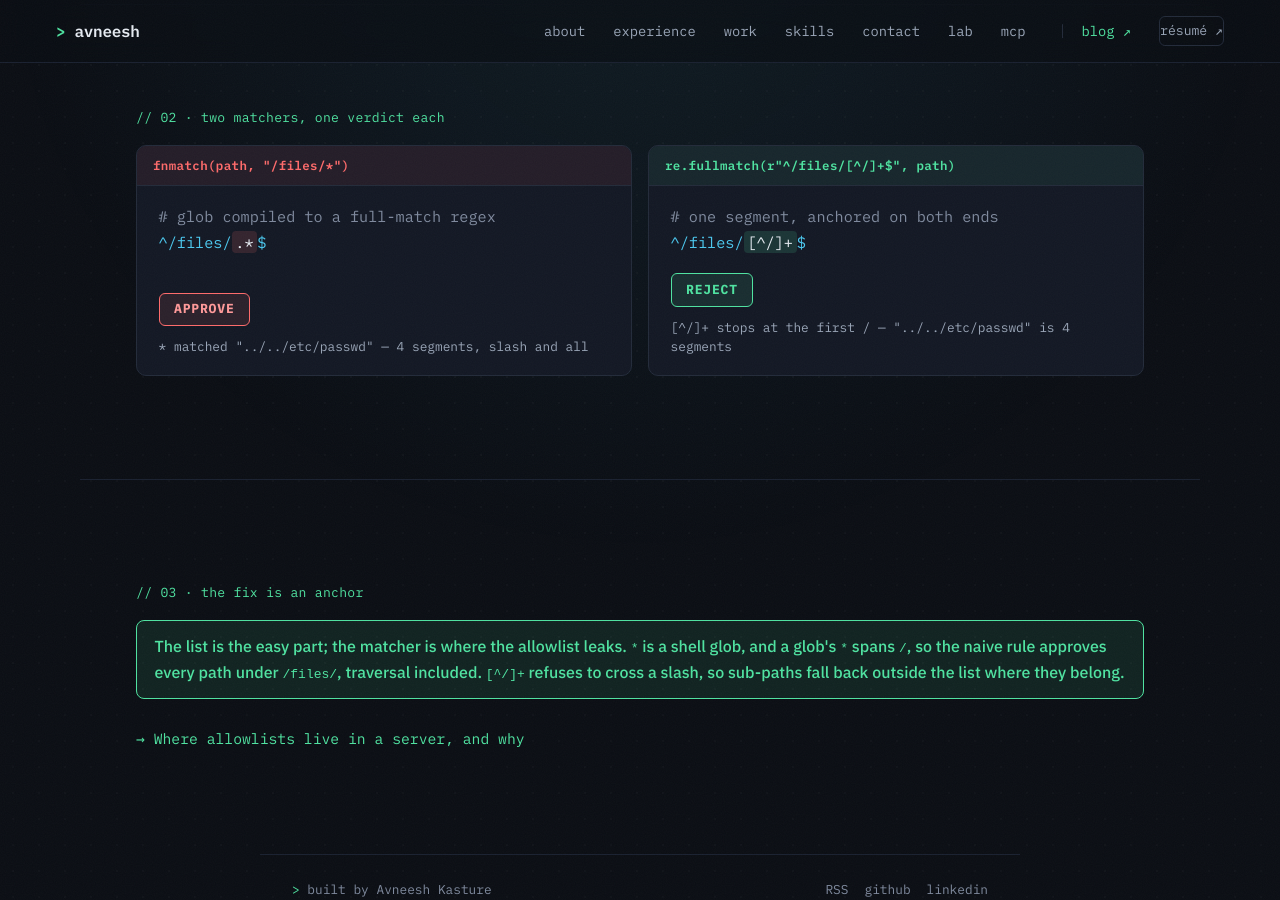
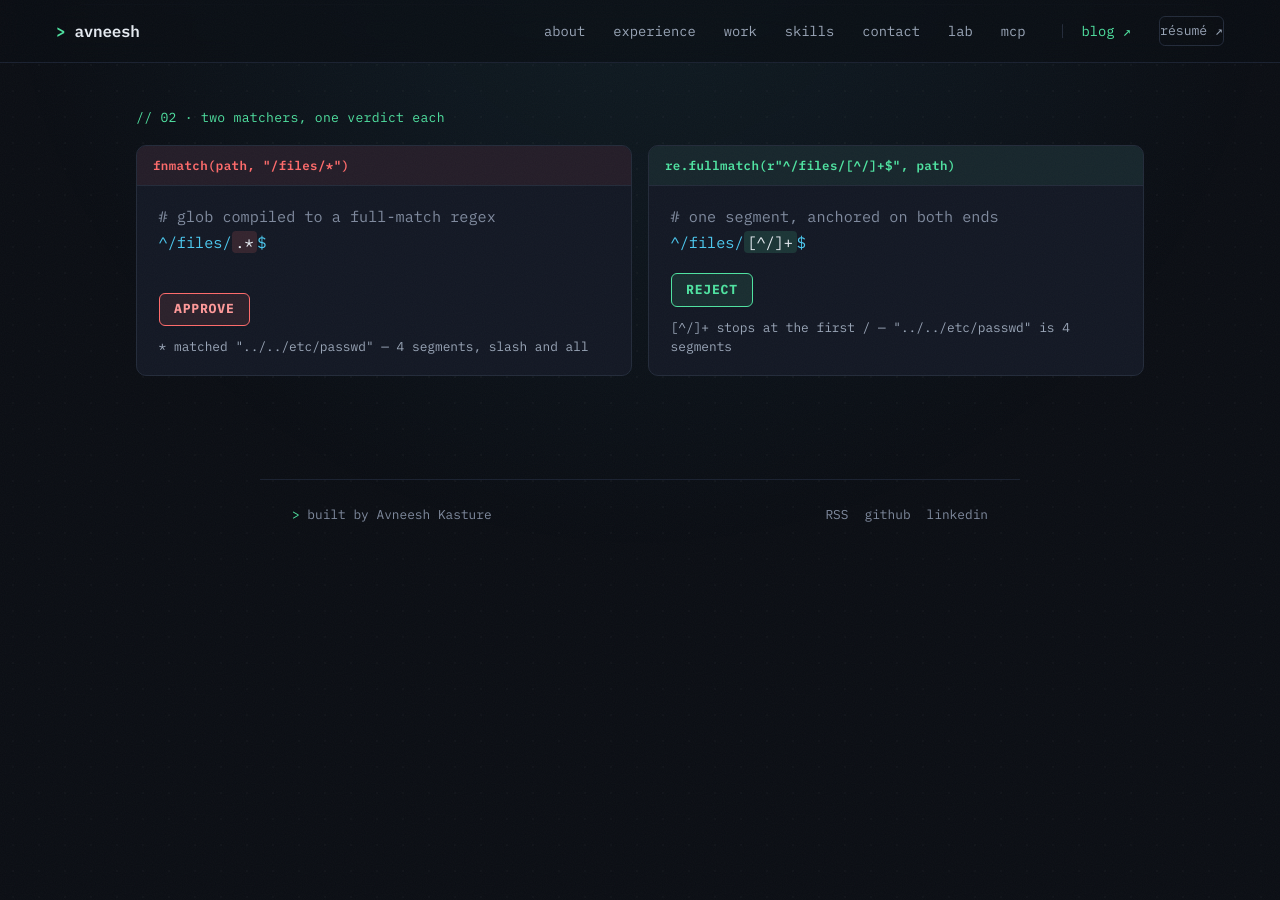
Before and after one commit to agileAlligator/Portfolio-Page, a Jekyll site: the page built from allowlist-bypass.html, in a window 1280 px wide and 900 px high, scrolled down 946 px. Built offline with Jekyll 4.4.1, drawn with Linux system fonts in a browser that asks for light colours; after the commit the page ends 1471 px from its top, so only the background shows below that.

Commit message:
Cut the summary codas — let the demos land on their own
Remove the paragraphs that restate what a demo just showed, per Avneesh:
stop hammering the point, write for a reader who gets it.

- /lab: drop the "// result" section entirely. The four exhibits are the point.
- /allowlist-bypass: drop the "// 03 · the fix is an anchor" summary (the intro
  states the crux and the live matchers show it); keep the dynamic caveat, moved
  up next to the matchers where it fires.
- break-this-server: the win card states what happened, not the moral; the intro
  no longer previews the L3 conclusion before you play.

Co-Authored-By: Claude Fable 5 <noreply@anthropic.com>

```diff
--- a/allowlist-bypass.html
+++ b/allowlist-bypass.html
@@ -63,22 +63,9 @@ image: /assets/og/allowlist-bypass.png
 			<p class="al-reason" id="al-reason-hard"></p>
 		</div>
 	</div>
+	<p class="al-caveat" id="al-caveat" hidden></p>
 </section>
 
-<section class="section">
-	<p class="section-label">// 03 · the fix is an anchor</p>
-	<div class="verdict verdict-block">
-		The list is the easy part; the matcher is where the allowlist leaks.
-		<code>*</code> is a shell glob, and a glob's <code>*</code> spans <code>/</code>,
-		so the naive rule approves every path under <code>/files/</code>, traversal
-		included. <code>[^/]+</code> refuses to cross a slash, so sub-paths fall back
-		outside the list where they belong.
-	</div>
-	<p class="al-caveat" id="al-caveat" hidden></p>
-	<p class="approach-more">
-		<a href="/blog/guardrails-belong-in-the-server/">→ Where allowlists live in a server, and why</a>
-	</p>
-</section>
 
 <noscript>
 	<p class="al-lede u-warn">This exhibit runs the matchers in your browser and needs JavaScript. The two rules are <code>^/files/.*$</code> and <code>^/files/[^/]+$</code>; feed each <code>/files/../../etc/passwd</code> and only the second refuses.</p>
--- a/assets/game.js
+++ b/assets/game.js
@@ -236,7 +236,7 @@
 		if (!els.clear) return;
 		var breachedLow = cleared[0] === "cleared" && cleared[1] === "cleared" && cleared[2] === "cleared";
 		if (breachedLow && cleared[3] === "holding") {
-			els.clear.textContent = "You made the agent refund at L0, L1, and L2 — each control a ticket could talk past. At L3 the model still tried, and the capability gate refused it in code. That's the line: a control the model can be argued out of isn't one.";
+			els.clear.textContent = "L0, L1, and L2 each refunded. At L3 the model still called issue_refund, and the capability gate refused it in code.";
 			els.clear.hidden = false;
 		} else {
 			els.clear.hidden = true;
--- a/break-this-server.html
+++ b/break-this-server.html
@@ -19,9 +19,8 @@ image: /assets/og/break-this-server.png
 		processes — and try to make it fire a refund it was never asked to.
 	</p>
 	<p class="game-sub">
-		A live model runs the agent. What stops the refund changes as you climb the
-		ladder, and the model's decision stops mattering once the control moves into
-		the server.
+		A live model runs the agent, and what stops the refund changes as you climb
+		the ladder.
 	</p>
 </section>
 
```
Also changed, not shown: lab.html (+0 -12 lines).
